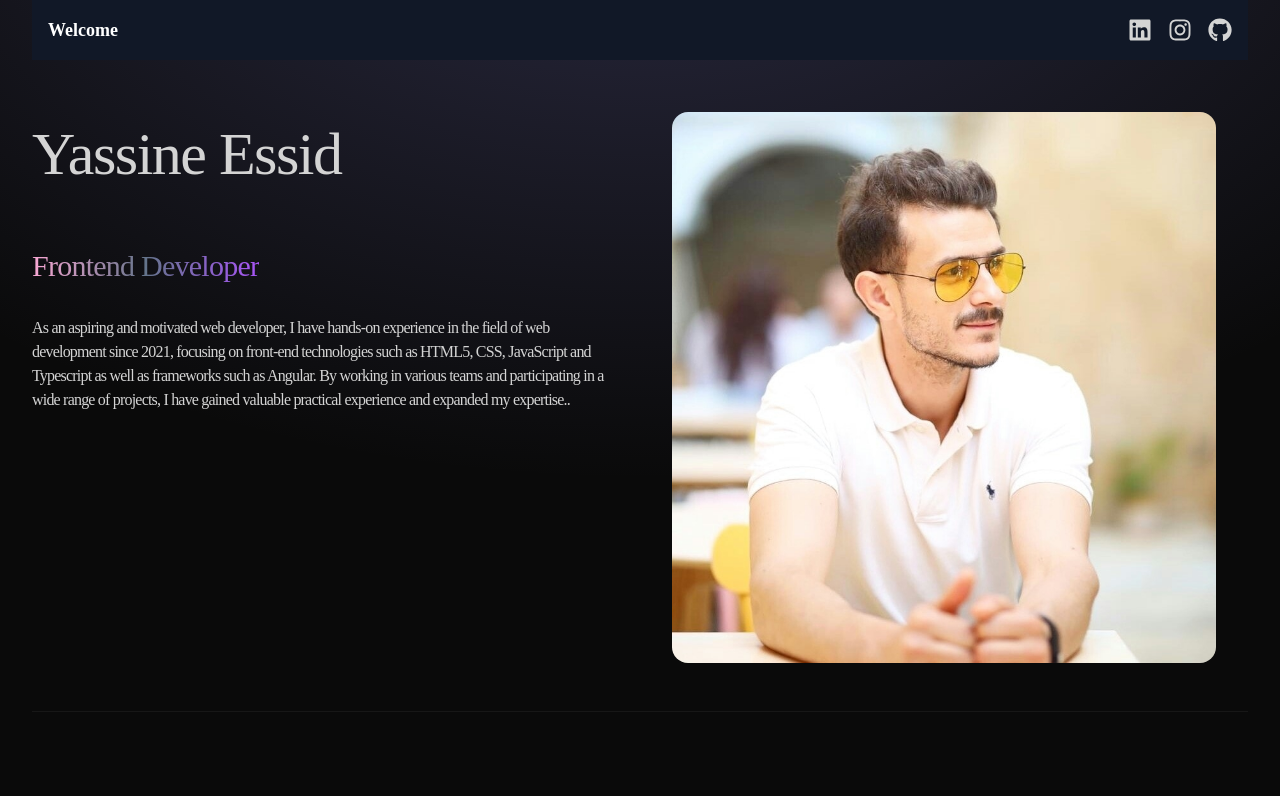
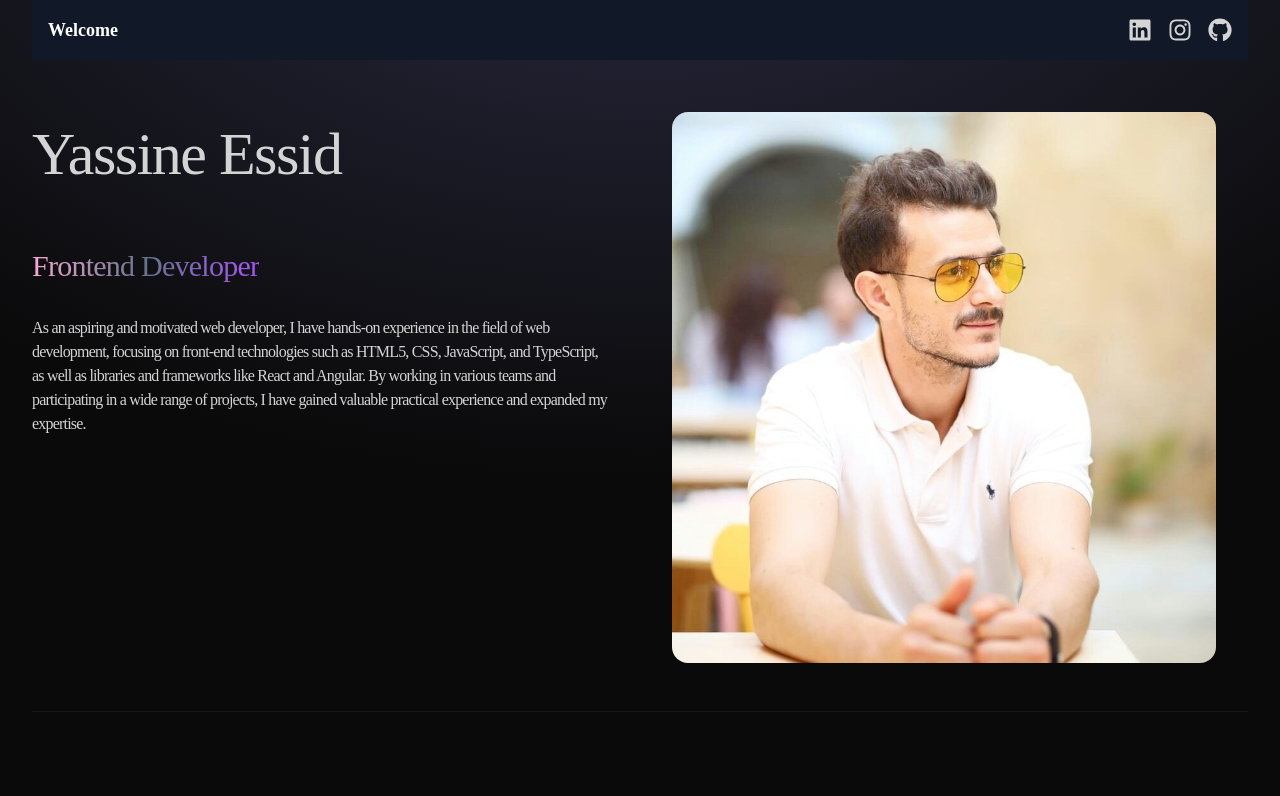
Before and after one commit to yacineessid/portfolio, a React (Vite) app: page / in a window 1280 px wide. Shown: the top 796 px of the page. Built offline with nearby package versions, Linux system fonts and the light colour scheme; a web font is replaced by a local one.

Commit message:
fix profil

```diff
--- a/src/constants/index.js
+++ b/src/constants/index.js
@@ -5,7 +5,8 @@ import weatherApp from '../assets/projects/Meteo-app.png'
 import todolist from '../assets/projects/Todolist.png'
 import fitnessHub from '../assets/projects/fitness-hub.png'
 import portfolio from  '../assets/projects/portfolio.png'
-export const HERO_CONTENT = `As an aspiring and motivated  web developer, I have hands-on experience in the field of web development since 2021, focusing on front-end technologies such as HTML5, CSS, JavaScript and Typescript as well as frameworks such as Angular. By working in various teams and participating in a wide range of projects, I have gained valuable practical experience and expanded my expertise..`;
+
+export const HERO_CONTENT = `As an aspiring and motivated web developer, I have hands-on experience in the field of web development, focusing on front-end technologies such as HTML5, CSS, JavaScript, and TypeScript, as well as libraries and frameworks like React and Angular. By working in various teams and participating in a wide range of projects, I have gained valuable practical experience and expanded my expertise.`;
 
 export const ABOUT_TEXT = ` My curiosity and thirst for knowledge drive me to constantly seek out new challenges and opportunities to grow. I thrive in environments that encourage innovation and experimentation, where I can push the boundaries of what's possible and learn from every experience. Whether it's mastering a new programming language, exploring emerging technologies, or tackling complex problems, I'm always eager to expand my skill set and embrace the next big challenge.
 `;
```
